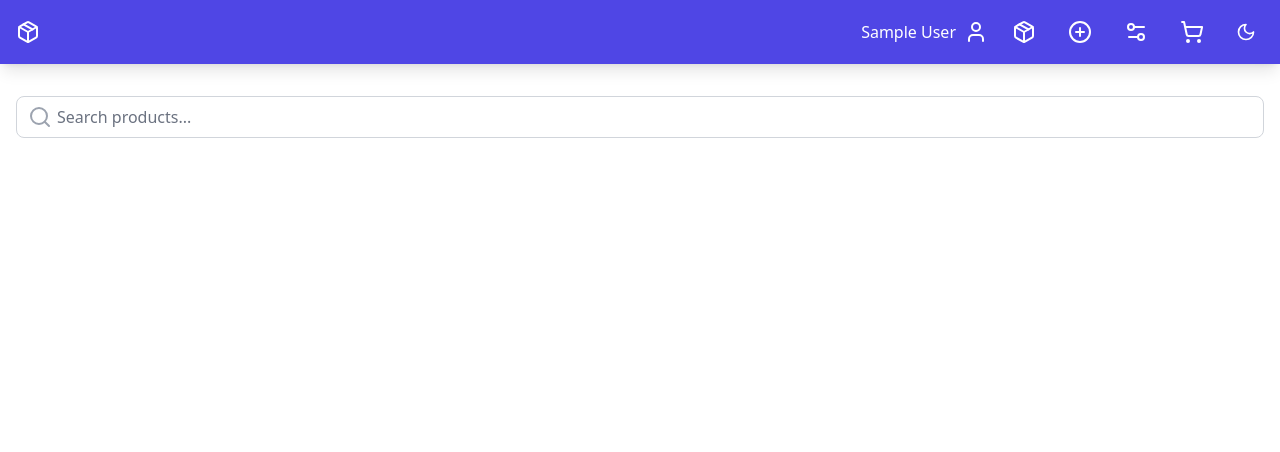
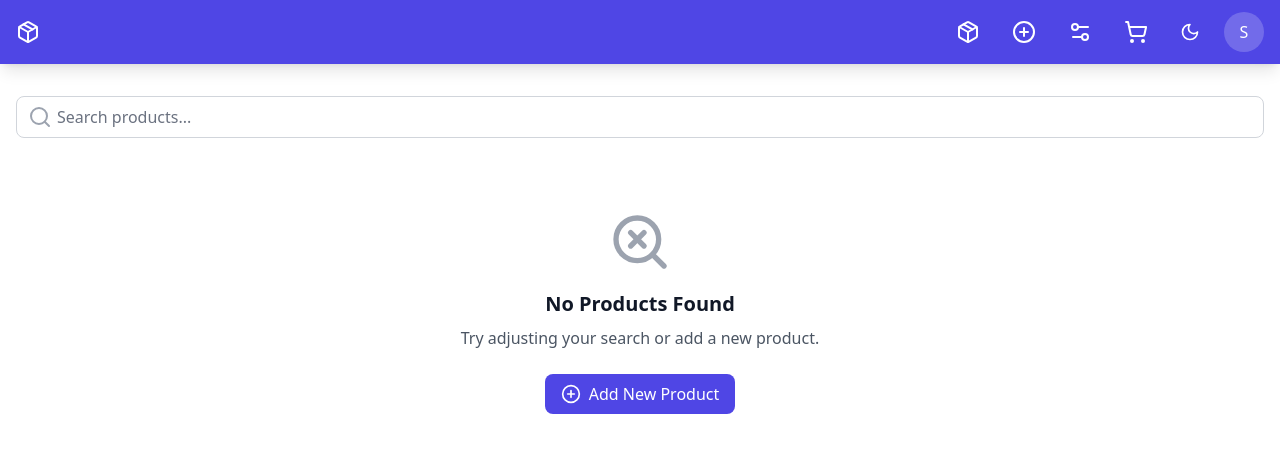
Before and after one commit to Mystogan321/E-commerce-Product-Manager, a React (Vite) app: page / in a window 1280 px wide. Shown: the top 452 px of the page. Built offline with nearby package versions, Linux system fonts and the light colour scheme; sample sign-in values are in the browser's storage.

Commit message:
update code

```diff
--- a/src/components/Navbar.tsx
+++ b/src/components/Navbar.tsx
@@ -22,32 +22,6 @@ const Navbar = () => {
           </Link>
 
           <div className="flex items-center space-x-4">
-            {user ? (
-              <div className="relative group">
-                <button className="flex items-center space-x-2 text-white">
-                  <span>{user.name}</span>
-                  <User className="h-6 w-6" />
-                </button>
-                <div className="absolute right-0 mt-2 w-48 bg-white rounded-md shadow-lg py-1 hidden group-hover:block dark:bg-gray-800">
-                  <button
-                    onClick={() => dispatch(logout())}
-                    className="block w-full px-4 py-2 text-sm text-gray-700 hover:bg-gray-100 dark:text-gray-200 dark:hover:bg-gray-700"
-                  >
-                    Logout
-                  </button>
-                </div>
-              </div>
-            ) : (
-              <>
-                <Link to="/login" className="text-white hover:text-gray-200">
-                  Login
-                </Link>
-                <Link to="/register" className="text-white hover:text-gray-200">
-                  Register
-                </Link>
-              </>
-            )}
-
             <Link
               to="/"
               className="p-2 hover:bg-indigo-700/20 rounded-full transition-colors"
@@ -96,6 +70,36 @@ const Navbar = () => {
                 <Moon className="h-5 w-5" />
               )}
             </button>
+
+            {user ? (
+              <div className="relative group">
+                <button className="flex items-center justify-center w-10 h-10 rounded-full bg-white/20 hover:bg-white/30 transition-colors">
+                  <span className="font-medium uppercase">
+                    {user.name.charAt(0)}
+                  </span>
+                </button>
+                <div className="absolute right-0 mt-2 w-48 bg-white rounded-md shadow-lg py-1 hidden group-hover:block dark:bg-gray-800">
+                  <div className="px-4 py-2 text-sm text-gray-700 dark:text-gray-200">
+                    {user.name}
+                  </div>
+                  <button
+                    onClick={() => dispatch(logout())}
+                    className="block w-full px-4 py-2 text-sm text-left text-gray-700 hover:bg-gray-100 dark:text-gray-200 dark:hover:bg-gray-700"
+                  >
+                    Logout
+                  </button>
+                </div>
+              </div>
+            ) : (
+              <>
+                <Link to="/login" className="text-white hover:text-gray-200">
+                  Login
+                </Link>
+                <Link to="/register" className="text-white hover:text-gray-200">
+                  Register
+                </Link>
+              </>
+            )}
           </div>
         </div>
       </div>
--- a/src/components/ProductList.tsx
+++ b/src/components/ProductList.tsx
@@ -3,10 +3,11 @@ import { useDispatch, useSelector } from 'react-redux';
 import { RootState } from '../store/store';
 import { fetchProducts, setCurrentPage, setSearchQuery } from '../store/productsSlice';
 import { addToCart, setLoading } from '../store/cartSlice';
-import { Search } from 'lucide-react';
+import { Search, SearchX, PlusCircle } from 'lucide-react';
 import { Product } from '../types/product';
 import parse from 'html-react-parser';
 import type { AppDispatch } from '../store/store';
+import { Link } from 'react-router-dom';
 
 
 const ProductList = () => {
@@ -59,9 +60,30 @@ const ProductList = () => {
       {status === 'succeeded' && (
         <>
           <div className="grid grid-cols-1 md:grid-cols-2 lg:grid-cols-3 gap-6">
-            {displayedProducts.map((product) => (
-              <ProductCard key={product.id} product={product} />
-            ))}
+            {filteredProducts.length > 0 ? (
+              displayedProducts.map((product) => (
+                <ProductCard key={product.id} product={product} />
+              ))
+            ) : (
+              <div className="col-span-full text-center py-12">
+                <div className="max-w-md mx-auto">
+                  <SearchX className="h-16 w-16 text-gray-400 mx-auto mb-4" />
+                  <h3 className="text-xl font-semibold text-gray-900 dark:text-gray-100 mb-2">
+                    No Products Found
+                  </h3>
+                  <p className="text-gray-600 dark:text-gray-400">
+                    Try adjusting your search or add a new product.
+                  </p>
+                  <Link
+                    to="/add"
+                    className="mt-6 inline-flex items-center px-4 py-2 bg-indigo-600 text-white rounded-lg hover:bg-indigo-700 transition-colors"
+                  >
+                    <PlusCircle className="h-5 w-5 mr-2" />
+                    Add New Product
+                  </Link>
+                </div>
+              </div>
+            )}
           </div>
 
           {totalPages > 1 && (
```
